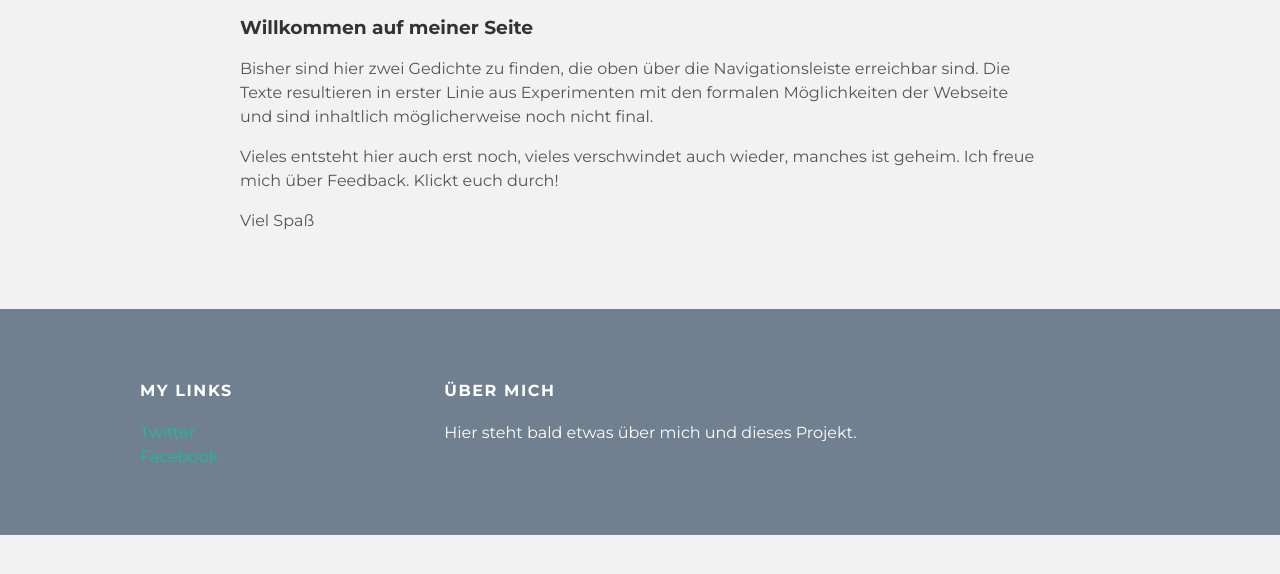
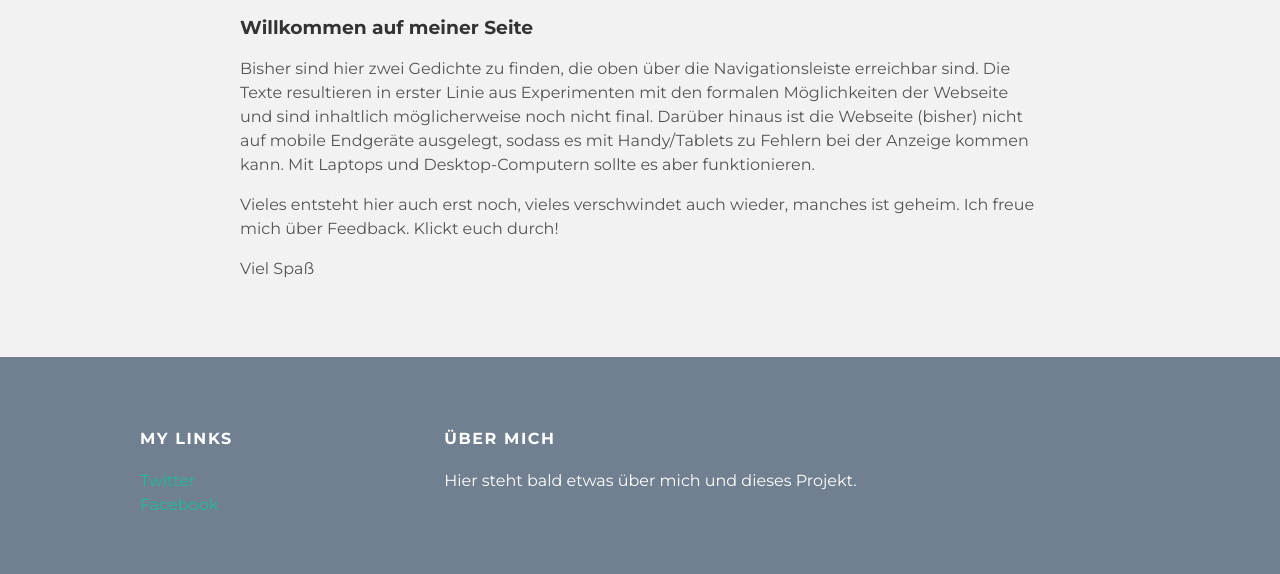
Before and after one commit to herkumore/herkumore.github.io, a plain HTML site: page index.html in a window 1280 px wide. Shown: the part 252-826 px from the top of the page. Before the commit the page ends 800 px from the top, so only its background shows below. Drawn offline with Linux system fonts and the light colour scheme.

Commit message:
Update index.html

```diff
--- a/index.html
+++ b/index.html
@@ -36,7 +36,7 @@
           <p class="post-date">Heute</p>
           <h3 class="post-title">Willkommen auf meiner Seite</h3>
           <div class="post-content">
-          <p>Bisher sind hier zwei Gedichte zu finden, die oben über die Navigationsleiste erreichbar sind. Die Texte resultieren in erster Linie aus Experimenten mit den formalen Möglichkeiten der Webseite und sind inhaltlich möglicherweise noch nicht final.</p>
+          <p>Bisher sind hier zwei Gedichte zu finden, die oben über die Navigationsleiste erreichbar sind. Die Texte resultieren in erster Linie aus Experimenten mit den formalen Möglichkeiten der Webseite und sind inhaltlich möglicherweise noch nicht final. Darüber hinaus ist die Webseite (bisher) nicht auf mobile Endgeräte ausgelegt, sodass es mit Handy/Tablets zu Fehlern bei der Anzeige kommen kann. Mit Laptops und Desktop-Computern sollte es aber funktionieren.</p>
           <p>Vieles entsteht hier auch erst noch, vieles verschwindet auch wieder, manches ist geheim. Ich freue mich über Feedback. Klickt euch durch!</p>
           <p>Viel Spaß</p>
           </div>
```
